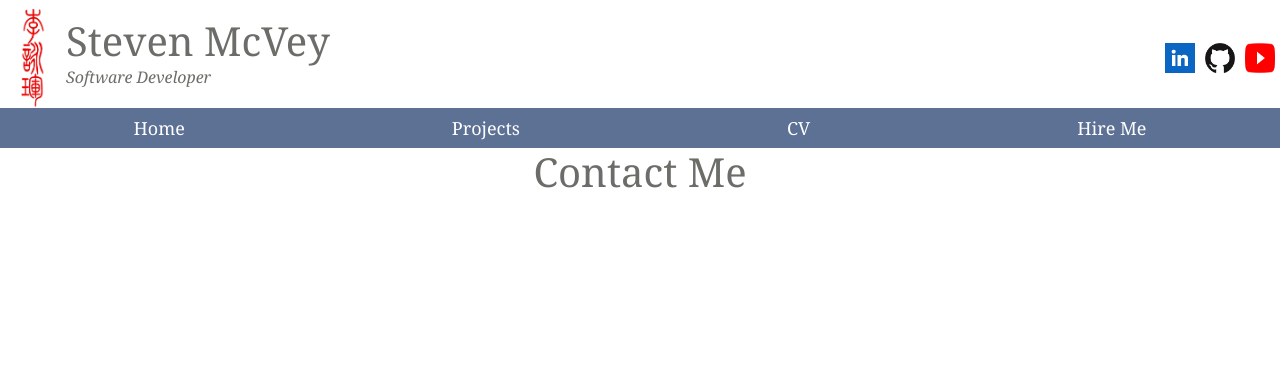
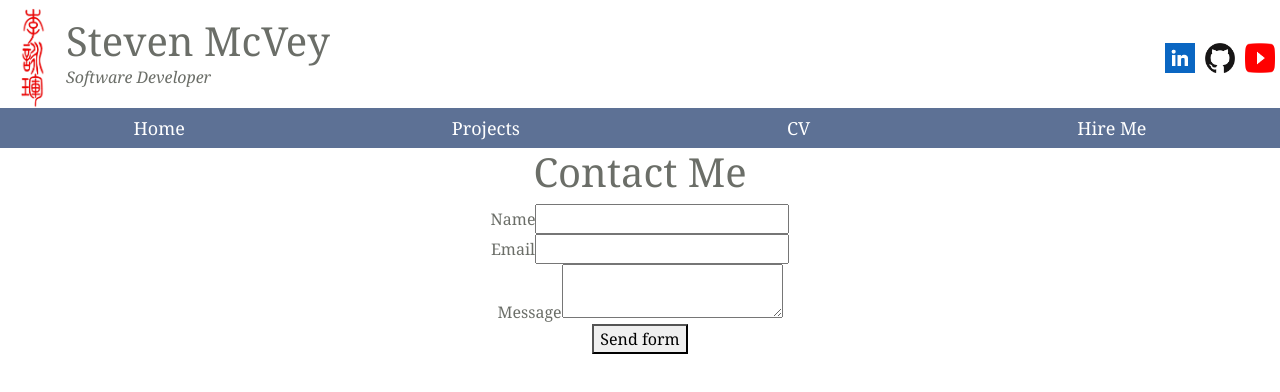
Before and after one commit to smcvey7/portfolio, a React (Create React App) app: page /contact in a window 1280 px wide. Shown: the top 392 px of the page. Built offline with nearby package versions, Linux system fonts and the light colour scheme.

Commit message:
add contact form using actionforms

```diff
--- a/src/Contact.js
+++ b/src/Contact.js
@@ -4,6 +4,22 @@ function Contact() {
   return (
     <div>
       <h1>Contact Me</h1>
+      <form action="https://www.actionforms.io/e/r/portfolio-contact-form"
+    method="post">
+        <div>
+          <label for="name">Name</label>
+          <input type="text" name="name" />
+        </div>
+          <div>
+            <label for="email">Email</label>
+            <input type="email" email="email" />
+          </div>
+        <div>
+          <label for="message">Message</label>
+          <textarea name="message"></textarea>
+        </div>
+        <button type="submit">Send form</button>
+      </form>
     </div>
   )
 }
```
